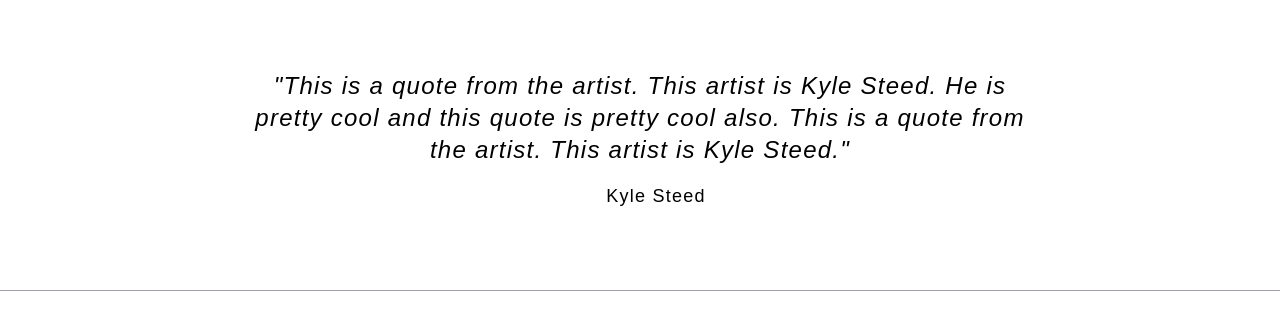
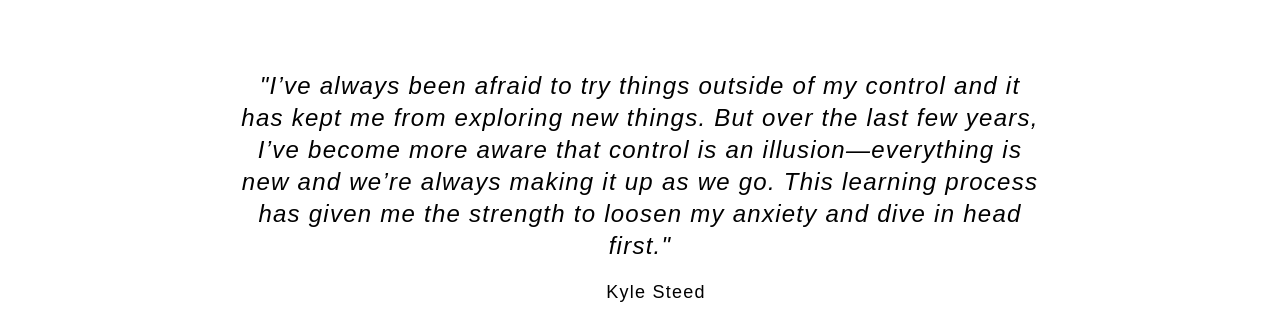
Before and after one commit to GruberI/graham-residence, a Next.js app in the folder graham-residence/: page / in a window 1280 px wide. Shown: the part 2123-2435 px from the top of the page. Built offline with nearby package versions, Linux system fonts and the light colour scheme.

Commit message:
adjust quote and about artist

```diff
--- a/graham-residence/src/components/Shop/Featured.jsx
+++ b/graham-residence/src/components/Shop/Featured.jsx
@@ -1,11 +1,11 @@
 export default function Featured() {
   return (
-    <div className="w-screen sm:px-0 lg:px-0 border-t border-b border-gray-400">
+    <div className="w-screen sm:px-0 lg:px-0 border-t border-b border-gray-400" id="featured">
     <div className="bg-white">
-      <div className="mx-auto max-w-2xl px-4 py-24 sm:px-6 sm:py-26 lg:max-w-7xl lg:px-8">
+      <div className="mx-auto max-w-2xl px-4 py-20 sm:px-6 sm:py-26 lg:max-w-7xl lg:px-8">
         <div className="grid grid-cols-1 items-center gap-x-8 gap-y-16 lg:grid-cols-2">
           <div>
-            <div className="border-b border-gray-200 pb-10" id="featured">
+            <div className="border-b border-gray-200 pb-10">
               <h2 className="font-medium text-gray-500">About the artist</h2>
               <p className="mt-2 text-3xl font-light tracking-tight text-gray-900 sm:text-4xl">
                 Kyle Steed
@@ -14,7 +14,7 @@ export default function Featured() {
 
             <div className="mt-10 space-y-10">
               <p className="mt-3 text-sm text-gray-500">
-                Some info about the artist. Things he really likes or maybe a featured product. Who knows the world is our oyster. He was born in a shoe with his ten other brothers and sisters. He knew by the time he was two he wanted to escape the shoe and he felt he could do this through art.
+              Kyle Andrew Steed (b. 1982; Savannah, GA) is a self-taught painter, photographer, muralist and typographer. For the first fourteen years of his life he moved across the southern US before his family settled in Nashville, Tennessee. This itinerant childhood where he often sought stability and a sense of home gave way to his singular visual language that draws on a range of influences including meditations, loss, sought utopias, memory, identity as well as longing and understanding of self.
               </p>
             </div>
           </div>
--- a/graham-residence/src/components/Shop/Product.jsx
+++ b/graham-residence/src/components/Shop/Product.jsx
@@ -1,4 +1,5 @@
 import { useState } from "react";
+import styles from './Product.module.css'
 
 export default function Product({ product }) {
   const [hover, setHover] = useState(false);
@@ -10,6 +11,7 @@ export default function Product({ product }) {
           src={!hover ? product.imageSrc : product.hoverImageSrc}
           alt={product.imageAlt}
           className="h-full w-full object-cover object-center lg:h-full lg:w-full"
+          style={{imageRendering: 'high-quality'}}
           onMouseEnter={() => {
             setTimeout(() => setHover(true), 300);
           }}
--- a/graham-residence/src/components/Shop/Product.module.css
+++ b/graham-residence/src/components/Shop/Product.module.css
@@ -1,5 +1,6 @@
 .hover_img {
     border: solid 2px red;
+    image-rendering: crisp-edges
 }
 
 .hover_img:hover {
--- a/graham-residence/src/components/Shop/ProductsGrid.jsx
+++ b/graham-residence/src/components/Shop/ProductsGrid.jsx
@@ -2,7 +2,7 @@ import Product from "./Product";
 
 export default function ProductsGrid({ products }) {
   return (
-    <div className="mt-6 grid grid-cols-1 gap-x-8 gap-y-10 sm:grid-cols-2 lg:grid-cols-4 xl:gap-x-8">
+    <div className="mt-6 grid grid-cols-1 gap-x-10 gap-y-10 sm:grid-cols-1 lg:grid-cols-4 xl:gap-x-10">
       {products.map((product) => (
         <Product product={product} key={product.id}/>
       ))}
--- a/graham-residence/src/components/Shop/Quote.jsx
+++ b/graham-residence/src/components/Shop/Quote.jsx
@@ -6,9 +6,7 @@ export default function Quote() {
           <div className="inset-x-0 bottom-0 sm:static sm:flex-1 sm:self-stretch">
             <div className="flex flex-col h-14 space-x-8 overflow-x-auto  lg:px-60 lg:py-20 sm:h-full sm:justify-center sm:overflow-visible border-t border-b sm:border-t-1 sm:pt-20 sm:pb-20 sm:px-20 border-gray-400">
               <h1 className="text-2xl italic">
-                "This is a quote from the artist. This artist is Kyle Steed.
-                He is pretty cool and this quote is pretty cool also. This is a
-                quote from the artist. This artist is Kyle Steed."
+                "I’ve always been afraid to try things outside of my control and it has kept me from exploring new things. But over the last few years, I’ve become more aware that control is an illusion—everything is new and we’re always making it up as we go. This learning process has given me the strength to loosen my anxiety and dive in head first."
               </h1>
               <p className="pt-4 text-lg">Kyle Steed</p>
             </div>
```
